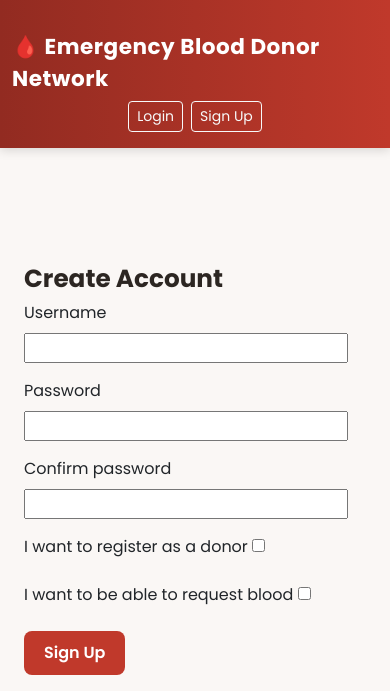
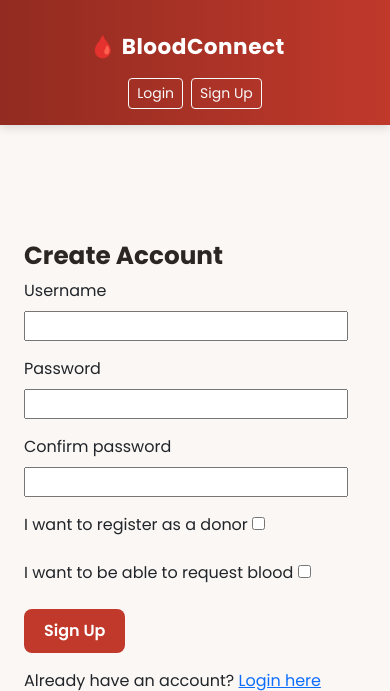
Before and after one commit to panktihalatwala/bloodconnect, a Django app: page /signup/ in a window 390 px wide. Shown: the top 691 px of the page. Run offline with Django 5.2, Linux system fonts and the light colour scheme.

Commit message:
Rename site branding from 'Emergency Blood Donor Network' to 'BloodConnect' - Updated navbar brand and browser tab title to match project's actual name (already used in SRS, GitHub repo, and PPT) - Simplified mobile navbar CSS since shorter name no longer requires font shrinking

```diff
--- a/templates/donors/base.html
+++ b/templates/donors/base.html
@@ -3,7 +3,7 @@
 <head>
     <meta charset="UTF-8">
     <meta name="viewport" content="width=device-width, initial-scale=1.0">
-    <title>{% block title %}Emergency Blood Donor Network{% endblock %}</title>
+    <title>{% block title %}BloodConnect{% endblock %}</title>
     <link href="https://cdn.jsdelivr.net/npm/bootstrap@5.3.3/dist/css/bootstrap.min.css" rel="stylesheet">
     <link href="https://fonts.googleapis.com/css2?family=Poppins:wght@400;600;700&display=swap" rel="stylesheet">
     <style>
@@ -85,13 +85,13 @@
             padding: 10px 20px;
         }
         @media (max-width: 576px) {
-            .navbar-brand {
-                font-size: 1.1rem;
-                white-space: normal;
-            }
             .navbar .container {
                 flex-direction: column;
                 align-items: flex-start;
+                gap: 10px;
+            }
+            .navbar-brand {
+                font-size: 1.3rem;
             }
             .hero {
                 padding: 40px 20px;
@@ -105,7 +105,7 @@
 <body>
     <nav class="navbar navbar-dark mb-5 py-3">
         <div class="container d-flex flex-wrap justify-content-between align-items-center">
-            <a class="navbar-brand fs-4" href="{% url 'home' %}">🩸 Emergency Blood Donor Network</a>
+            <a class="navbar-brand fs-4" href="{% url 'home' %}">🩸 BloodConnect</a>
             <div class="d-flex flex-wrap gap-2">
                 {% if user.is_authenticated %}
                     {% if user.profile.is_donor %}
```
